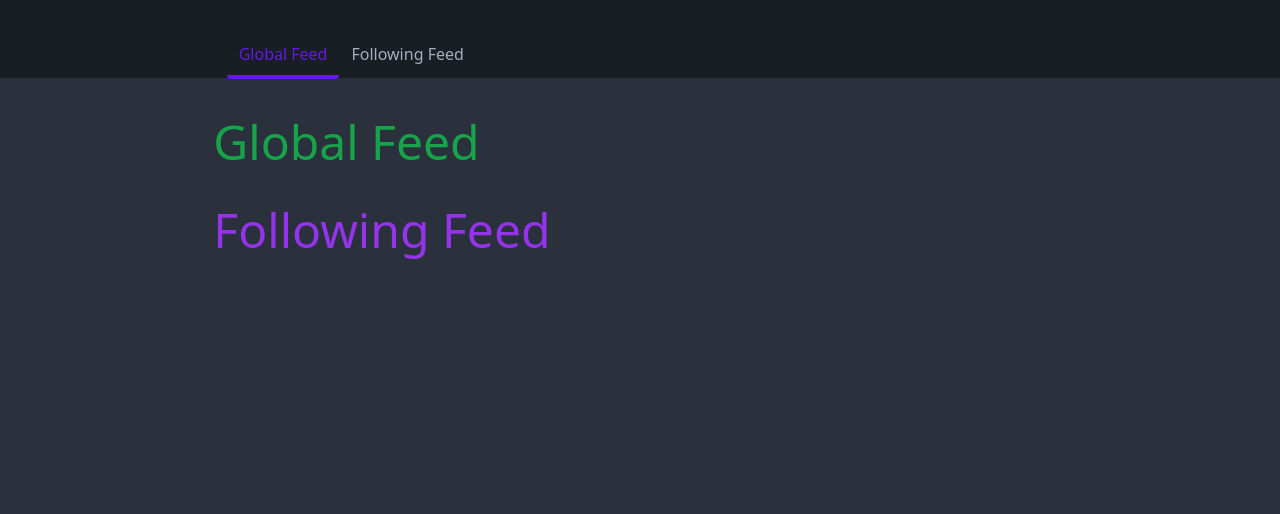
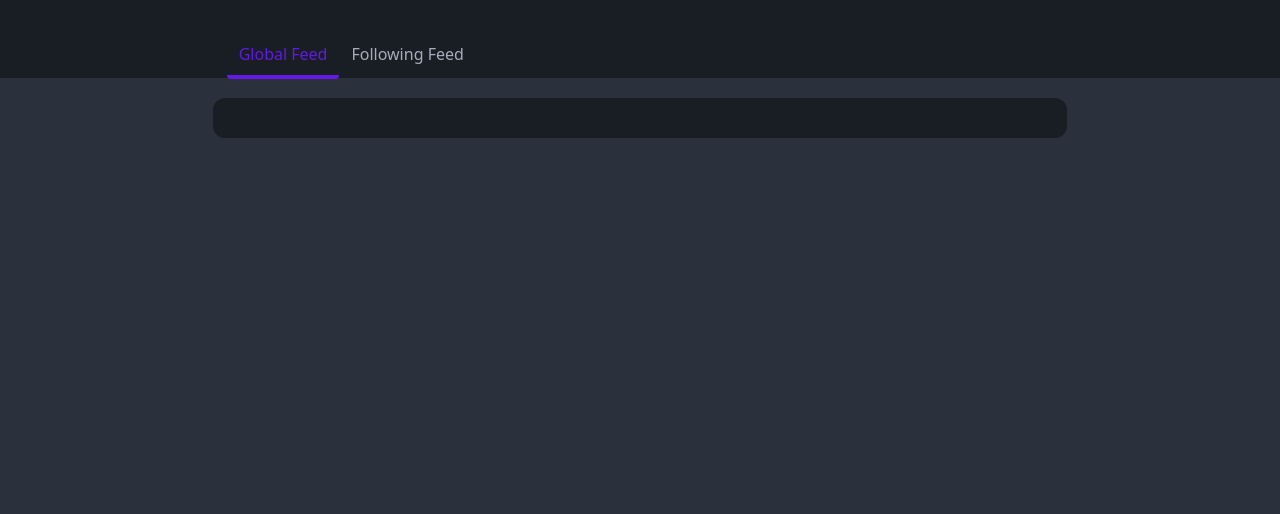
Before and after one commit to JayssonS/SeniorProject, a Django app: page /activity/ in a window 1280 px wide. Shown: the part 64-578 px from the top of the page. Run offline with Django 3.2, Linux system fonts and the light colour scheme; data that the repository does not hold is empty; some libraries are stand-ins or nearby versions.

Commit message:
Feed toggles almost wokring

```diff
--- a/spotify2_app/static/scripts/activity/activity.js
+++ b/spotify2_app/static/scripts/activity/activity.js
@@ -1,23 +1,47 @@
-const CONST_STRING_DIV_ACTIVITY_CONTAINER = "activity-feed-container";
+const CONST_STRING_DIV_ACTIVITY_CONTAINER = "activity-global-container";
 const CONST_STRING_DIV_ACTIVTY_FOLLOWING_CONTAINER = "activity-feed-following-container"
+const CONST_STRING_DIV_ACTIVITY_HEADER = 'activity-input-header';
 
+
+const CONST_STRING_BTN_SELECT_FOLLOWING_ACTVITY = 'activity-following-feed';
+const CONST_STRING_BTN_SELECT_GLOBAL = 'activity-global-feed';
 
 let selectedDiv = null;
 
 $(function() {
-    createActivityFeed();
+    $(`.${CONST_STRING_DIV_ACTIVITY_HEADER}`).on('change', function (event) {
+        selectedDiv.addClass('hidden');
+
+        switch (event.target.id) {
+            case CONST_STRING_BTN_SELECT_GLOBAL:
+                selectedDiv = $(`#${CONST_STRING_DIV_ACTIVITY_CONTAINER}`);
+
+                selectedDiv.removeClass('hidden');
+                break;
+            case CONST_STRING_BTN_SELECT_FOLLOWING_ACTVITY:
+                selectedDiv = $(`#${CONST_STRING_DIV_ACTIVTY_FOLLOWING_CONTAINER}`);
+
+
+                buildFollowingContainer();
+
+                selectedDiv.removeClass('hidden');
+                break;
+
+            default:
+                console.log("Unknown case");
+                break;
+        }
     });
 
-function createActivityFeed() {
+    selectedDiv = $(`#${CONST_STRING_DIV_ACTIVITY_CONTAINER}`);
 
-   //loop to generate activity feed posts
+    buildGlobalFeed();
+});
 
-
+function buildFollowingFeed() {
     djangoFollowingInteraction.forEach(x => {
         let span = '<a href="http://localhost:8000/u/'+x.username +'">'+x.username+'</a>';  //add username to the span | links to user's profile page
         let interaction_time_span = x.interacted_at
-
-
 
         if (x.disliked == 'False')  //track like interaction: append like to the span and make the span text green
         {
@@ -34,7 +58,6 @@ function createActivityFeed() {
             </div>
             `);
         }
-
         else    //track dislike interaction: append dislike to the span and make the span text red
         {
             span += ` disliked` //append disliked to user name
@@ -55,15 +78,29 @@ function createActivityFeed() {
         //add track widget element
         createTrackElement(`parent-${x.id}`, x.track_id);
 
-    //add a line break in between activity feed posts
-    $(`#${CONST_STRING_DIV_ACTIVTY_FOLLOWING_CONTAINER}`).append(`
-    </br>
-    `);
+
 
 
 
     });
 
+}
+
+
+function buildFollowingContainer() {
+    $(`#${CONST_STRING_DIV_SEARCH_RESULTS_PLACEHOLDER}`).append(`
+        <div id="${CONST_STRING_DIV_ACTIVTY_FOLLOWING_CONTAINER}"
+            class="grid grid-cols-1 gap-4 rounded w-full bg-neutral p-5">
+        </div>`);
+
+    selectedDiv = $(`#${CONST_STRING_DIV_ACTIVTY_FOLLOWING_CONTAINER}`);
+
+    buildFollowingFeed();
+}
+
+
+
+function buildGlobalFeed() {
 
     djangoUserInteractions.forEach(x => {
         let span = '<a href="http://localhost:8000/u/'+x.username +'">'+x.username+'</a>';  //add username to the span | links to user's profile page
@@ -107,11 +144,7 @@ function createActivityFeed() {
         //add track widget element
         createTrackElement(`parent-${x.id}`, x.track_id);
 
-        //add a line break in between activity feed posts
-        $(`#${CONST_STRING_DIV_ACTIVITY_CONTAINER}`).append(`
-        </br>
-        `);
-
     });
 
+
 }
--- a/spotify2_app/static/scripts/profile/handleProfileInteraction.js
+++ b/spotify2_app/static/scripts/profile/handleProfileInteraction.js
@@ -59,7 +59,7 @@ $(function () {
 
                 if (!selectedDiv.length) {
                     buildPlaylistsContainer();
-                    return;
+
                 }
                 selectedDiv.removeClass('hidden');
                 break;
--- a/spotify2_app/templates/activity/activity.html
+++ b/spotify2_app/templates/activity/activity.html
@@ -82,7 +82,7 @@ Activity Feed
         <div class="flex flex-row m-0">
             <div>
                 <input type="radio" name="activity-section-select" value="global_feed" checked
-                    id="activity-global-feed" class="sr-only peer profile-input-header">
+                    id="activity-global-feed" class="sr-only peer actvity-input-header">
                 <label for="activty-global-feed" class="select-none text-center
                     h-16 m-0 rounded p-3 text-neutral-content cursor-pointer
                     hover:bg-base-100
@@ -92,7 +92,7 @@ Activity Feed
             </div>
             <div>
                 <input type="radio" name="activity-section-select" value="following_feed"
-                    id="activity-following-feed" class="sr-only peer profile-input-header">
+                    id="activity-following-feed" class="sr-only peer activity-input-header">
                 <label for="activity-following-feed" class="select-none text-center
                     h-16 m-0 rounded p-3 text-neutral-content cursor-pointer
                     hover:bg-base-100
@@ -100,41 +100,14 @@ Activity Feed
                     <span class="align-middle">
                         Following Feed</span></label>
             </div>
-
-
-
         </div>
     </div>
 </div>
 <div id="search-results-placeholder"
     class="w-10/12 md:w-8/12 2xl:w-7/12 mt-5 mx-auto">
-
-</div>
-
-
-
-<div id="search-results-placeholder"
-    class="w-10/12 md:w-8/12 2xl:w-7/12 mt-5 mx-auto">
-    <p class="text-5xl text-green-600">Global Feed</p>
-</div>
-
-<div id="search-results-placeholder"
-    class="w-10/12 md:w-8/12 2xl:w-7/12 mt-5 mx-auto">
-    <div id="activity-feed-container"
-        class="w-full">
-    </div>
-</div>
-
-<div id="search-results-placeholder"
-    class="w-10/12 md:w-8/12 2xl:w-7/12 mt-5 mx-auto">
-    <p class="text-5xl text-purple-600">Following Feed</p>
-</div>
-
-<div id="search-results-placeholder"
-    class="w-10/12 md:w-8/12 2xl:w-7/12 mt-5 mx-auto">
-    <div id="activity-feed-following-container"
-        class="w-full">
-    </div>
+        <div id="activity-global-container"
+            class="grid grid-cols-1 gap-4 rounded-xl w-full bg-neutral p-5">
+        </div>
 </div>
 
 <script src="{% static 'scripts/consts.js' %}"></script>
```
Also changed, not shown: spotify2_app/views/views.py (+1 -6 lines). Lines whose indentation alone changed are shown as unchanged.
